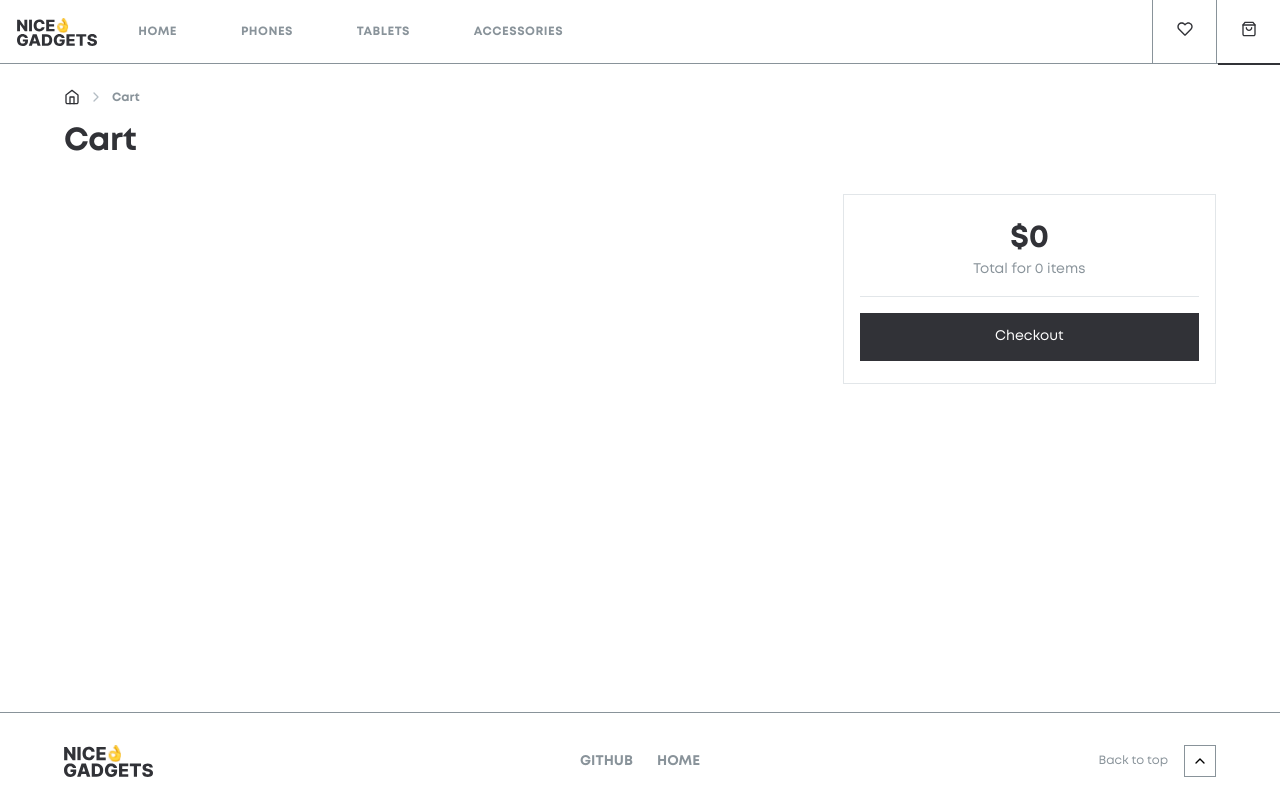
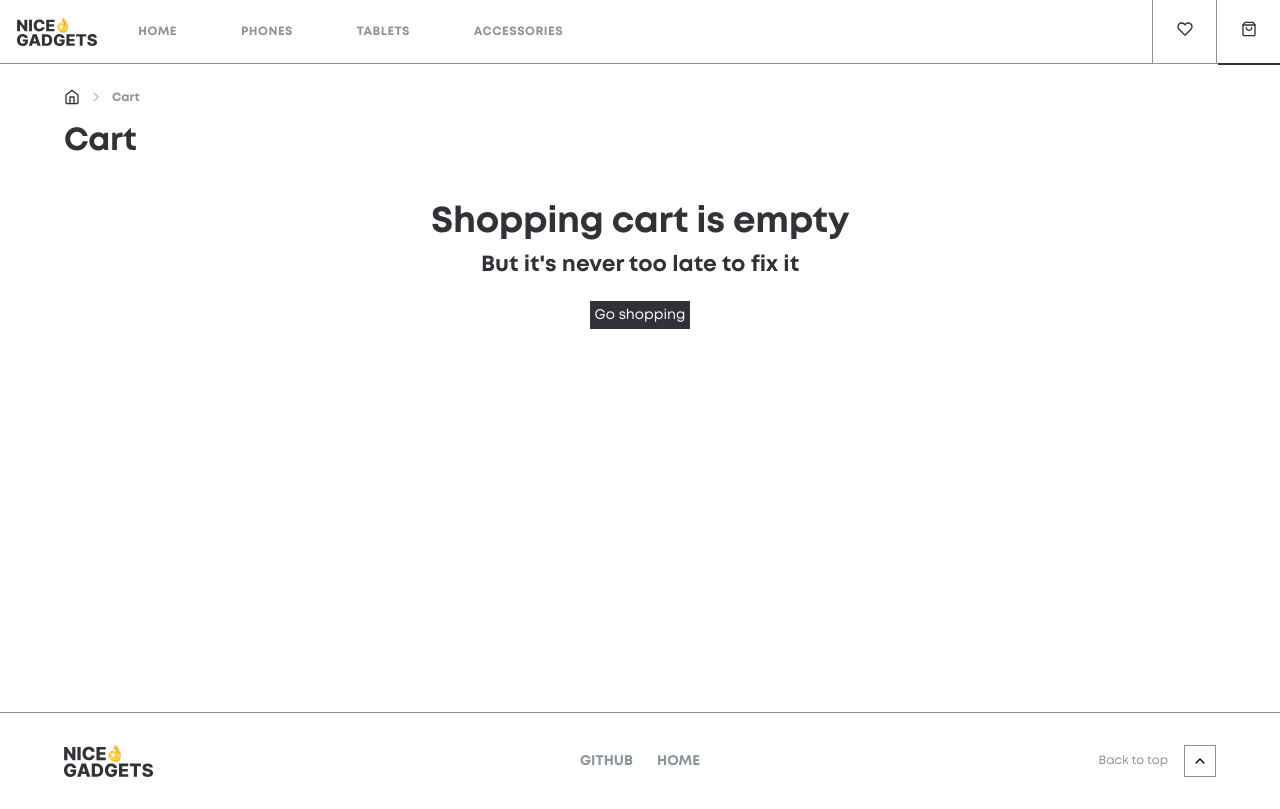
Before and after one commit to fe-nov23-Skynet/product_catalog, a React (Create React App) app: page /cart in a window 1280 px wide. Built offline with nearby package versions, Linux system fonts and the light colour scheme.

Commit message:
fixed empty cart

```diff
--- a/src/pages/CartPage/CartPage.tsx
+++ b/src/pages/CartPage/CartPage.tsx
@@ -22,6 +22,14 @@ export const CartPage: React.FC = () => {
     <div className="cart_page">
       <h1 className="cart_title">Cart</h1>
 
+      {cartProducts.length === 0 ? (
+        <div className="empty_cart">
+          <h1 className="empty_text">Shopping cart is empty</h1>
+          <h3>But it&apos;s never too late to fix it</h3>
+          <Link to="/home" className="navigation_empty_cart">Go shopping</Link>
+        </div>
+      ) : (
+        <>
           <div className="cart_list_products">
             {cartProducts.map(product => (
               <div className="cart_product">
@@ -82,6 +90,8 @@ export const CartPage: React.FC = () => {
             <hr />
             <button className="cart_total__checkout">Checkout</button>
           </div>
+        </>
+      )}
     </div>
   );
 };
```
Lines whose indentation alone changed are shown as unchanged.
